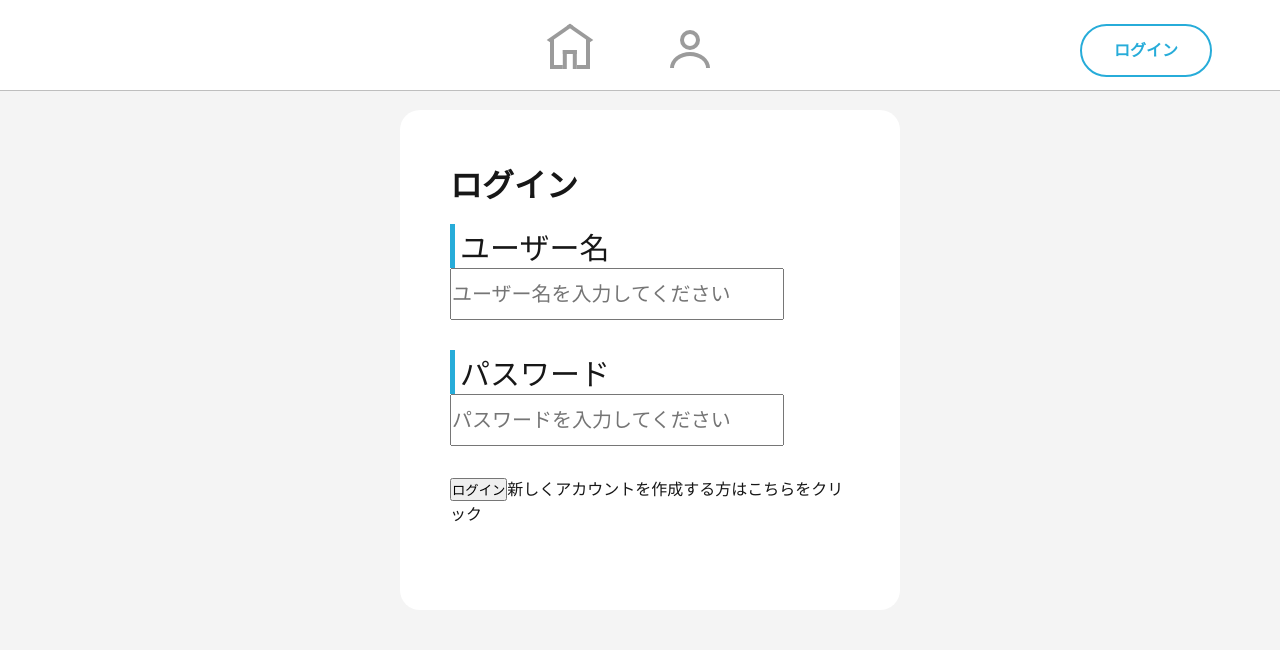
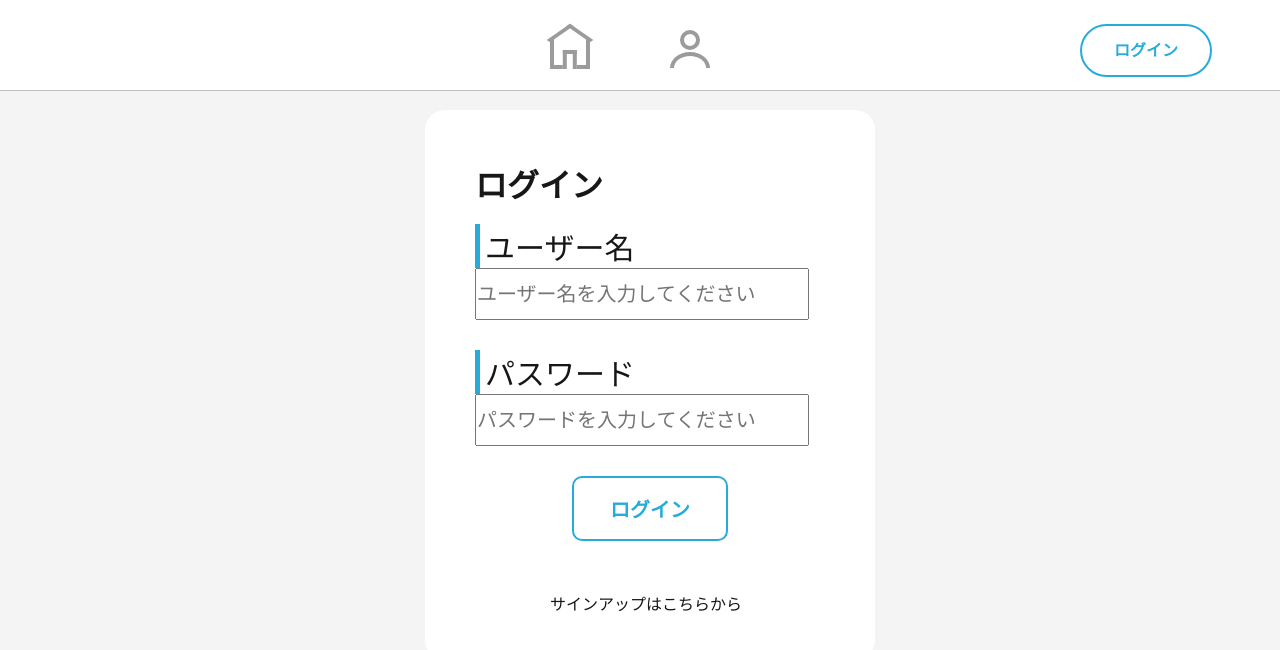
Before and after one commit to wotsu/KCLHack-PU-Front, a Next.js app: page /login in a window 1280 px wide. Shown: the top 650 px of the page. Built offline with nearby package versions, Linux system fonts and the light colour scheme.

Commit message:
ログイン画面とサインアップ画面の作成

```diff
--- a/src/app/globals.css
+++ b/src/app/globals.css
@@ -272,8 +272,8 @@ label {
 
 .login-field {
   background-color: #ffffff;
-  width: 400px;
-  height: 400px;
+  width: 350px;
+  height: 450px;
   border-radius: 20px;
   margin: auto;
   padding: 50px;
@@ -295,6 +295,35 @@ label {
   margin-bottom: 30px;
 }
 
+.login-button2 {
+  font-size: 20px;
+  text-align: center;
+	text-decoration: none;
+	width: 120px;
+  position: relative;
+  margin: auto;
+  margin-bottom: 30px;
+	padding: 1rem 1rem;
+	font-weight: bold;
+	border: 2px solid #27acd9;
+	background: #ffffff;
+	color: #27acd9;
+	border-radius: 10px;
+  cursor: pointer;
+  transition: 0.4s;
+}
+
+.login-button2:hover{
+  color: #ffffff;
+	background: #27acd9;
+}
+
+.signup {
+  position: relative;
+  top: 20px;
+  left: 75px;
+}
+
 * {
   padding: 0;
   margin: 0;
--- a/src/app/login/page.tsx
+++ b/src/app/login/page.tsx
@@ -88,9 +88,9 @@ export default function LoginForm() {
             placeholder="パスワードを入力してください"
         />
 
-        <button onClick={userLogin}>ログイン</button>
+        <div className="login-button2" onClick={userLogin}>ログイン</div>
 
-        <Link href="/new_user">新しくアカウントを作成する方はこちらをクリック</Link>
+        <Link href="/new_user" className="signup">サインアップはこちらから</Link>
     </div>
     </>
 
```
Also changed, not shown: src/app/new_user/page.tsx (+9 -6 lines).
